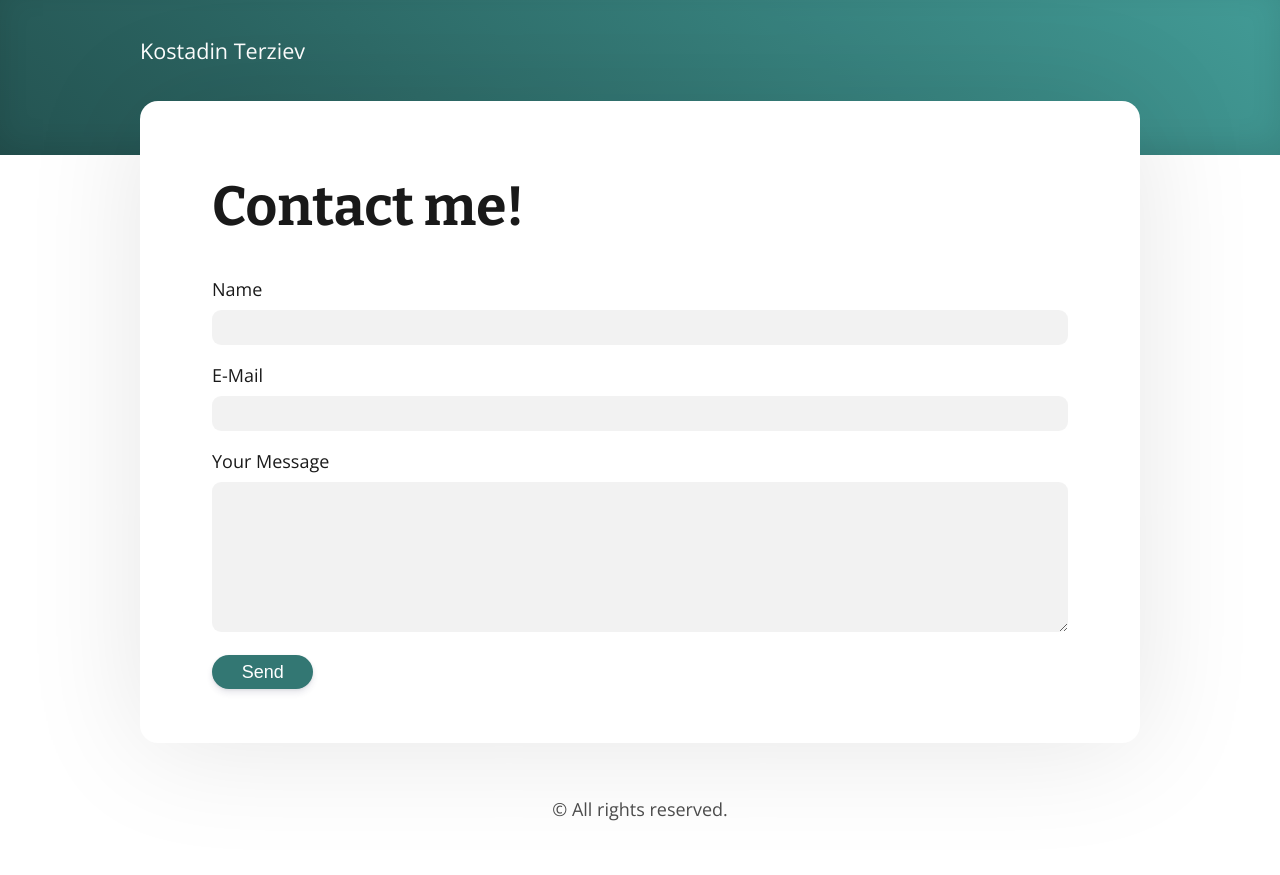
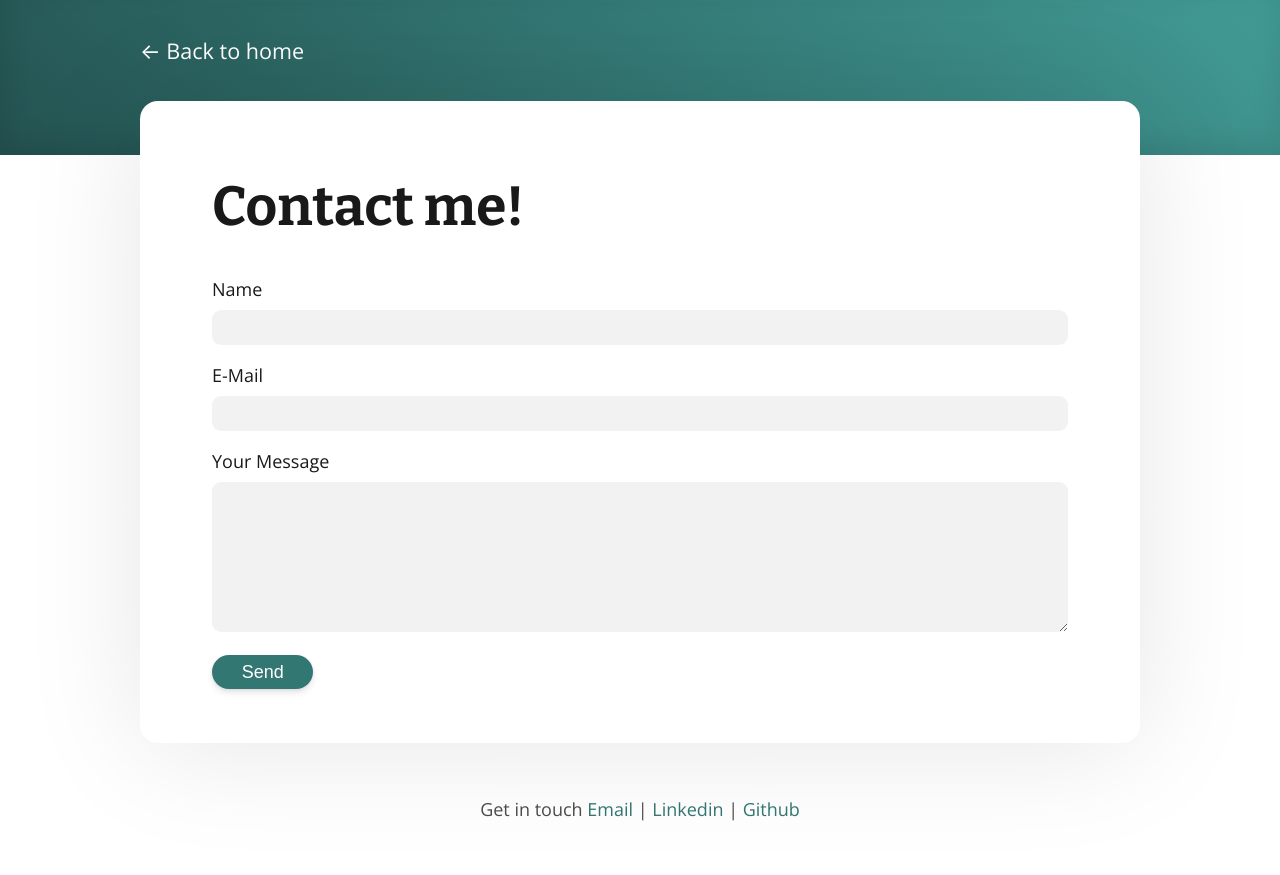
Before and after one commit to terziev1/blog, a Gatsby site: page /contact in a window 1280 px wide. Built offline with nearby package versions, Linux system fonts and the light colour scheme; Gatsby itself is replaced by a stand-in of ours; some packages are replaced by stand-ins of ours.

Commit message:
amends to copy

```diff
--- a/src/components/Layout.js
+++ b/src/components/Layout.js
@@ -1,6 +1,7 @@
 import React from 'react'
 import PropTypes from 'prop-types'
 import styled, { ThemeProvider, createGlobalStyle } from 'styled-components'
+import { Link } from 'gatsby'
 
 import SEO from './SEO'
 import theme from '../../config/theme'
@@ -204,7 +205,7 @@ const Layout = ({ children, customSEO }) => {
         <GlobalStyle />
         {children}
         <Footer>
-          &copy; All rights reserved. <br />
+          Get in touch <Link to="contact">Email</Link> | <a href="https://www.linkedin.com/in/kostadin-terziev/" target="_blank" rel="noopener noreferrer">Linkedin</a> | <a href="https://github.com/terziev1" target="_blank" rel="noopener noreferrer">Github</a>
         </Footer>
       </>
     </ThemeProvider>
--- a/src/pages/contact.js
+++ b/src/pages/contact.js
@@ -50,7 +50,7 @@ const Contact = () => (
     <Wrapper>
       <Helmet title={`Contact | ${config.siteTitle}`} />
       <Header>
-        <Link to="/">{config.siteTitle}</Link>
+        <Link to="/">&larr; Back to home</Link>
       </Header>
       <Content>
         <h1>Contact me!</h1>
--- a/src/pages/success.js
+++ b/src/pages/success.js
@@ -45,7 +45,7 @@ const Success = () => (
     <Wrapper>
       <Helmet title={`Contact | ${config.siteTitle}`} />
       <Header>
-        <Link to="/">{config.siteTitle}</Link>
+        <Link to="/">&larr; Back to home</Link>
       </Header>
       <Content>
         <h1>Your message was sent!</h1>
--- a/src/templates/post.js
+++ b/src/templates/post.js
@@ -5,11 +5,9 @@ import styled from 'styled-components'
 import kebabCase from 'lodash/kebabCase'
 import { MDXRenderer } from 'gatsby-plugin-mdx'
 import { Layout, Wrapper, Header, Subline, SEO, PrevNext } from '../components'
-import config from '../../config'
+// import config from '../../config'
 
 import { DiscussionEmbed } from "disqus-react"
-
-
 
 const Content = styled.article`
   grid-column: 2;
@@ -65,7 +63,7 @@ const Post = ({ pageContext: { title, slug, prev, next }, data: { mdx: postNode
       <Wrapper>
         <SEO postPath={slug} postNode={postNode} article />
         <Header>
-          <Link to="/">{config.siteTitle}</Link>
+          <Link to="/">&larr; Back to home</Link>
         </Header>
         <Content>
           <Title>{post.title}</Title>
```
